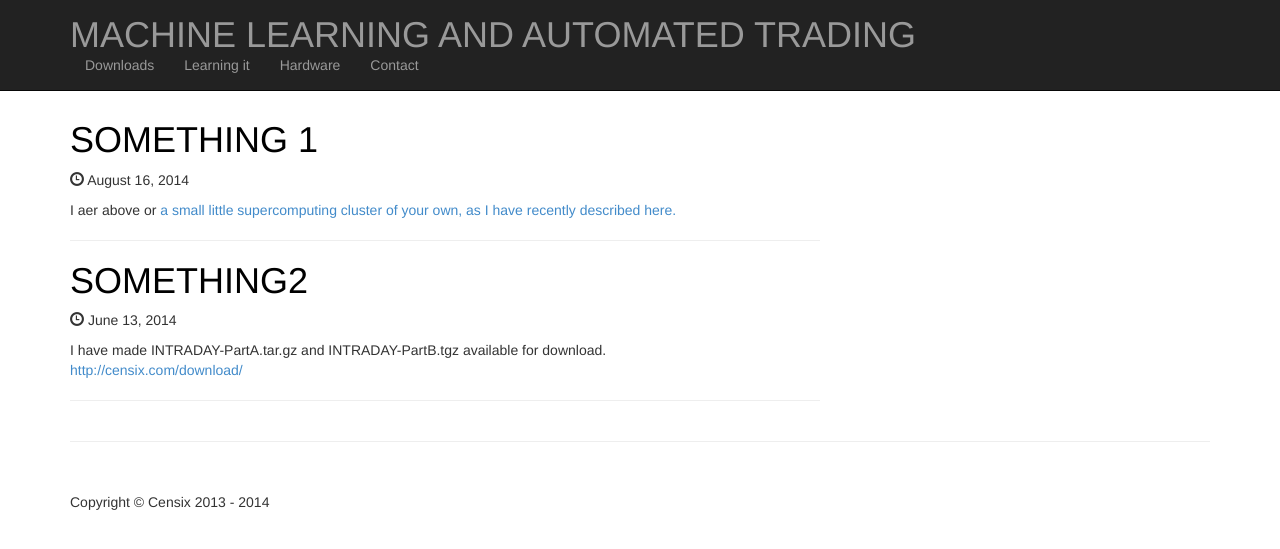
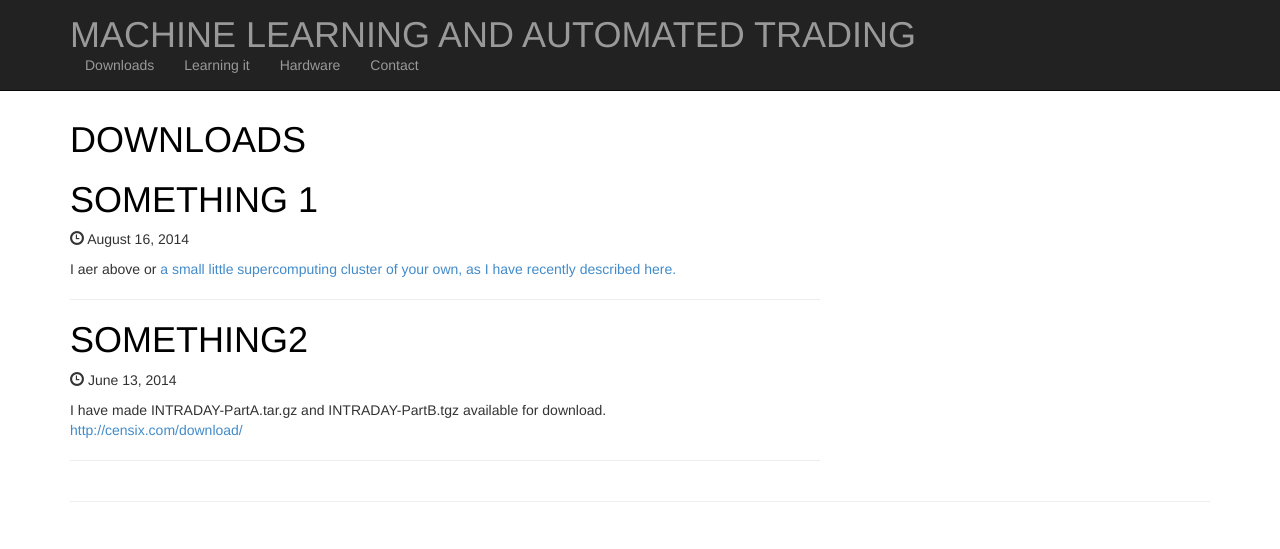
Before and after one commit to censix/oldtradingwebsite, a plain HTML site: page downloads.html in a window 1280 px wide. Shown: the top 549 px of the page. Drawn offline with Linux system fonts and the light colour scheme.

Commit message:
Update downloads.html

```diff
--- a/downloads.html
+++ b/downloads.html
@@ -53,6 +53,11 @@
 
         <div class="row">
             <div class="col-lg-8">
+
+		<!-- blog entry -->
+		<h1>DOWNLOADS
+		</h1>
+
 
                 <!-- blog entry -->
                 <h1>something 1
```
